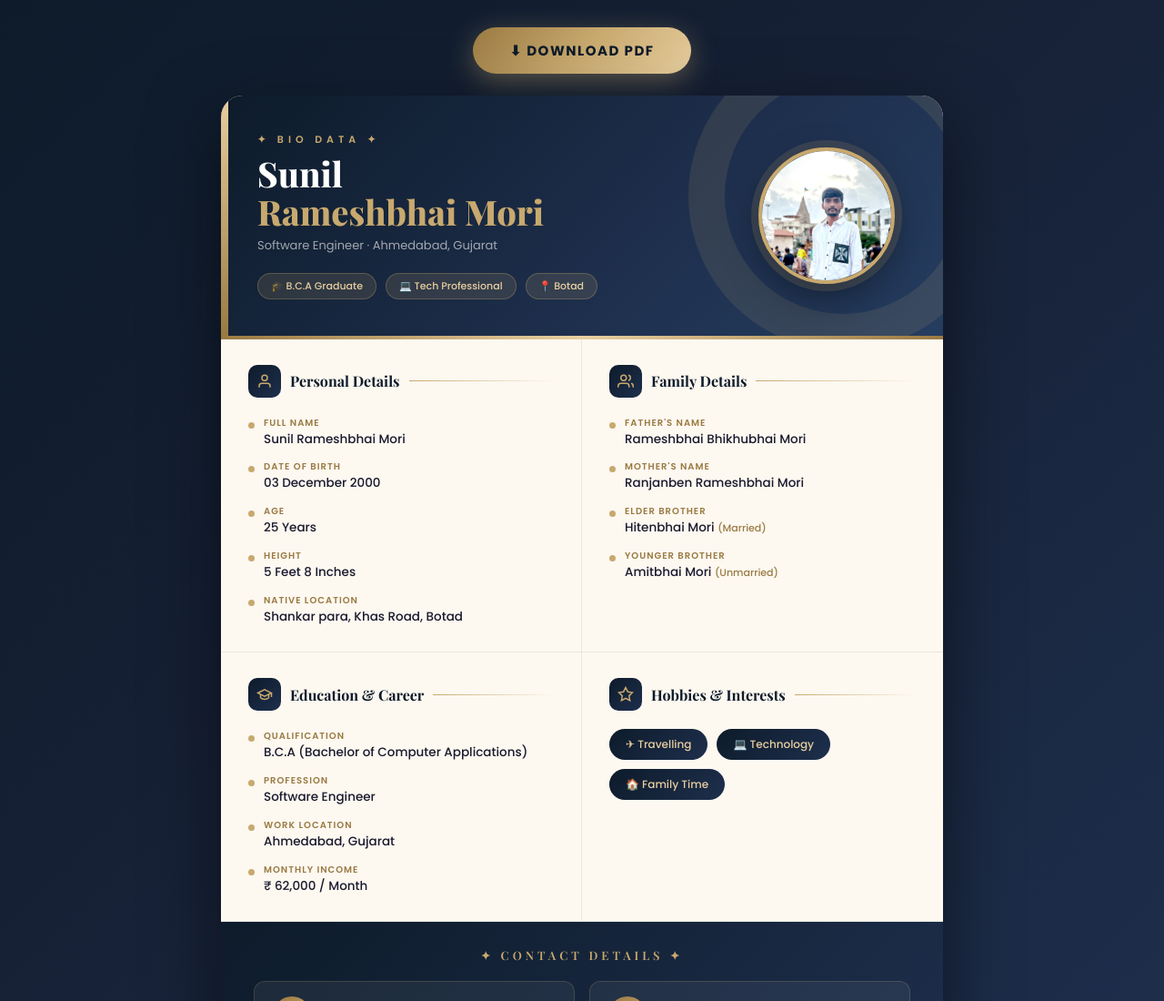
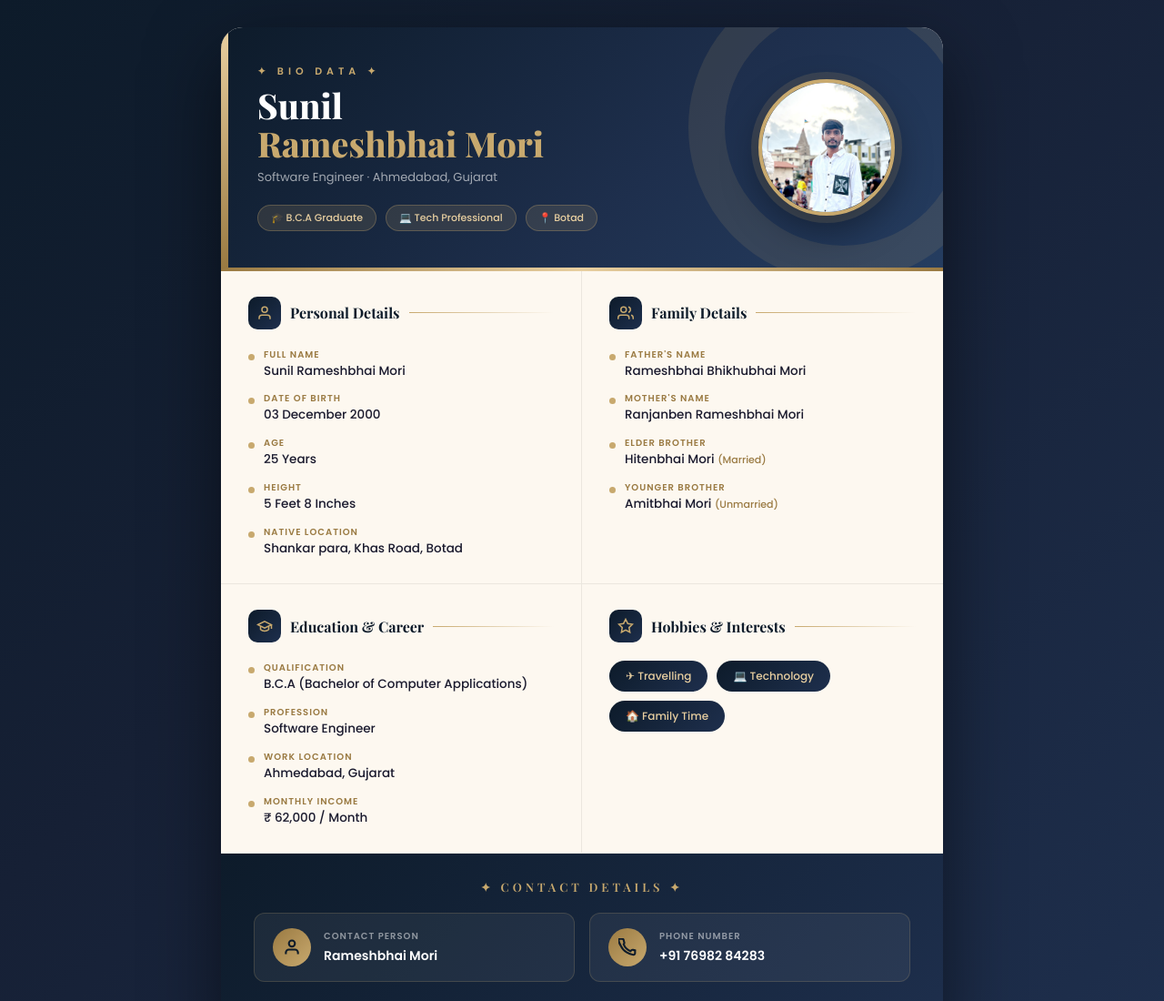
Before and after one commit to Sunilmori/BIO, a plain HTML site: page index.html in a window 1280 px wide. Shown: the top 1100 px of the page at 91% size. Drawn offline with nearby package versions, Linux system fonts and the light colour scheme.

Commit message:
Update removed download button

```diff
--- a/index.html
+++ b/index.html
@@ -272,9 +272,9 @@
 </head>
 <body>
 
-  <button class="btn-pdf" onclick="downloadPDF()" id="pdf-btn">
+  <!-- <button class="btn-pdf" onclick="downloadPDF()" id="pdf-btn">
     ⬇ Download PDF
-  </button>
+  </button> -->
 
   <div id="biodata">
 
```
